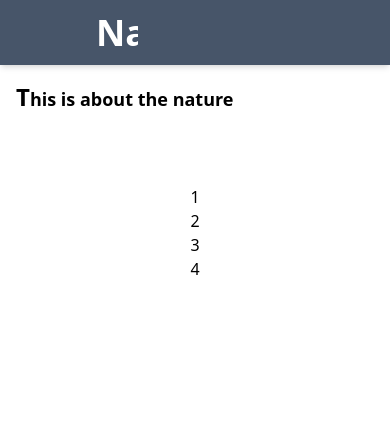
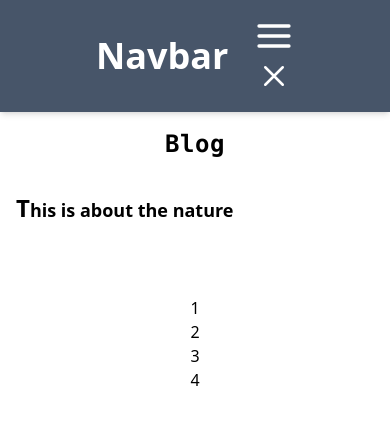
Before and after one commit to neelendrareddy9001/json_webtoken-authentication, a React (Create React App) app in the folder client/: page /blog in a window 390 px wide. Shown: the top 422 px of the page. Built offline with nearby package versions, Linux system fonts and the light colour scheme.

Commit message:
different framer motion animation added to components

```diff
--- a/client/src/Components/Header/Header.jsx
+++ b/client/src/Components/Header/Header.jsx
@@ -1,5 +1,6 @@
 import React, { useState } from 'react';
-import {FiMenu} from 'react-icons/fi'
+import { FiMenu } from "react-icons/fi";
+import { IoCloseOutline } from "react-icons/io5";
 
 
 
@@ -12,9 +13,9 @@ const Header = () => {
 
   return (
     <>
-    <nav className='navbar shadow-md flex justify-between w-full bg-slate-600 text-white px-24 min-h-[65px] items-center'>
+    <nav className='navbar shadow-md py-4 flex justify-between w-full bg-slate-600 text-white px-24 min-h-[65px] items-center'>
         <a href='logo' className='logo text-4xl font-semibold capitalize cursor-pointer hover:scale-50 transition-all duration-500'>navbar</a>
-        <ul className='flex gap-12 text-lg font-thin '>
+        <ul className=' gap-12 text-lg font-thin hidden md:inline-flex '>
             <li>
                 <a href='home'>Home</a>
             </li>
@@ -31,9 +32,9 @@ const Header = () => {
                 <a href='contact'>Contact</a>
             </li>
         </ul>
-
-        <div className='menu-icon hidden'>
-            <FiMenu size={32} onClick={handleMenu}/>
+        <div className='md:hidden'>
+            <FiMenu size={40} />
+            <IoCloseOutline size={40} />
         </div>
 
         {
--- a/client/src/pages/Blog/Blog.jsx
+++ b/client/src/pages/Blog/Blog.jsx
@@ -1,8 +1,21 @@
 import React from "react";
+import { motion } from "framer-motion";
 
 const Blog = () => {
   return (
     <section className="container w-full md:px-8">
+      <motion.h2
+        initial={{ opacity: 0, translateX: '-200px' }}
+        animate={{ opacity: 1, translateX: '0px' }}
+        transition={{
+          duration: 0.8,
+          delay: 0.5,
+          ease: [0, 0.71, 0.2, 1.01],
+        }}
+        className=" text-center my-4 font-mono tracking-wide font-semibold text-2xl"
+      >
+        Blog
+      </motion.h2>
       <div>
         <h1 className="heading first-letter:text-2xl font-semibold text-lg py-4">
           This is about the nature
--- a/client/src/pages/Contact/Contact.jsx
+++ b/client/src/pages/Contact/Contact.jsx
@@ -1,9 +1,21 @@
 import React from 'react'
+import { motion } from 'framer-motion'
 
 const Blog = () => {
   return (
     <section className='section-container'>
-      <h2>Contact Me</h2>
+      <motion.h2
+        initial={{ opacity: 0, translateY: '-100px' }}
+        animate={{ opacity: 1, translateY: '0px' }}
+        transition={{
+          duration: 0.8,
+          delay: 0.5,
+          ease: [0, 0.71, 0.2, 1.01],
+        }}
+        className=" text-center my-4 font-mono tracking-wide font-semibold text-2xl"
+      >
+        Contact
+      </motion.h2>
       <div className='section-background'></div>
     </section>
   )
--- a/client/src/pages/Testimonial/Testimoial.jsx
+++ b/client/src/pages/Testimonial/Testimoial.jsx
@@ -1,9 +1,21 @@
 import React from 'react'
+import { motion } from 'framer-motion'
 
 const Testimoial = () => {
   return (
     <section className='section-container'>
-      <h2>Testimonial</h2>
+      <motion.h2
+        initial={{ opacity: 0, translateX: '200px' }}
+        animate={{ opacity: 1, translateX: '0px' }}
+        transition={{
+          duration: 0.8,
+          delay: 0.5,
+          ease: [0, 0.71, 0.2, 1.01],
+        }}
+        className=" text-center my-4 font-mono tracking-wide font-semibold text-2xl"
+      >
+        Testimonial
+      </motion.h2>
     </section>
   )
 }
```
